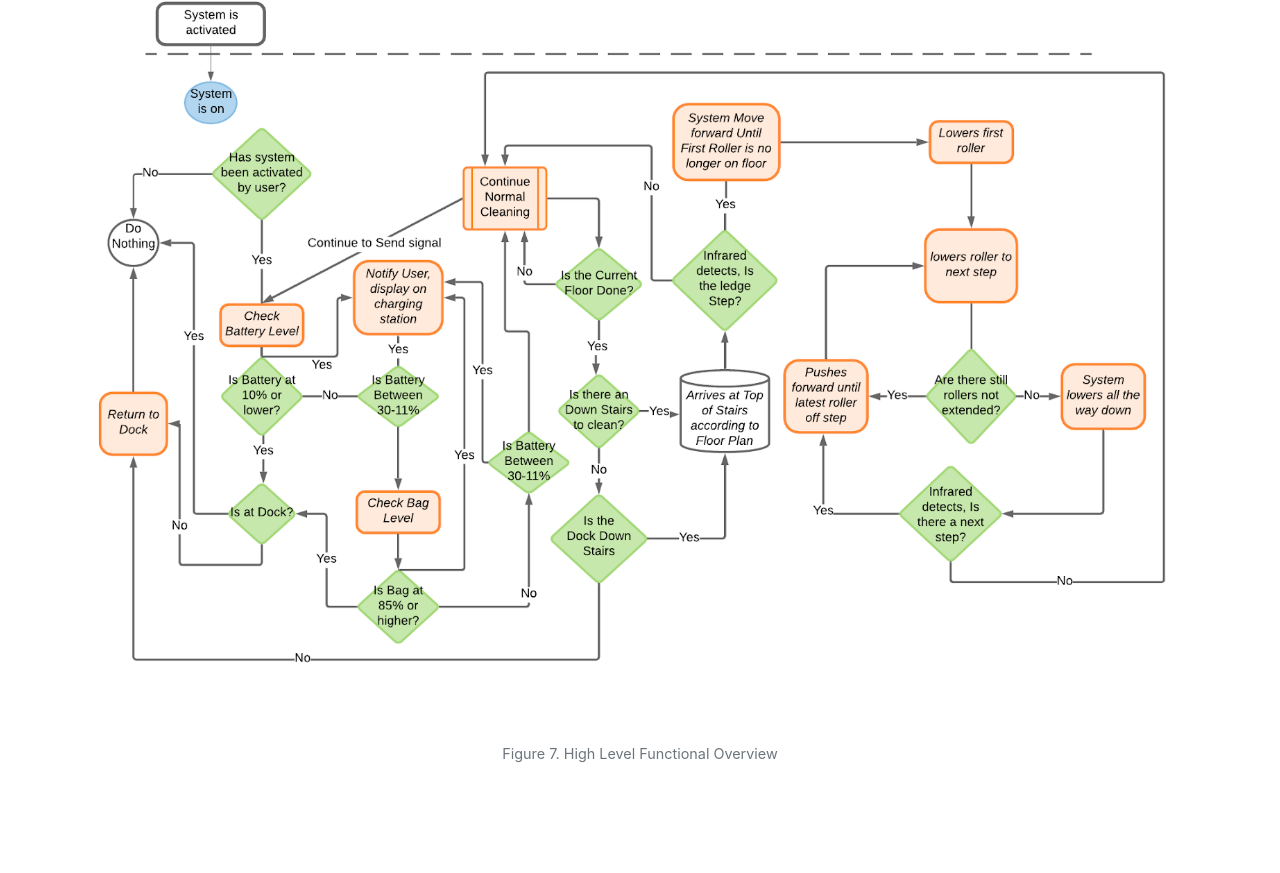
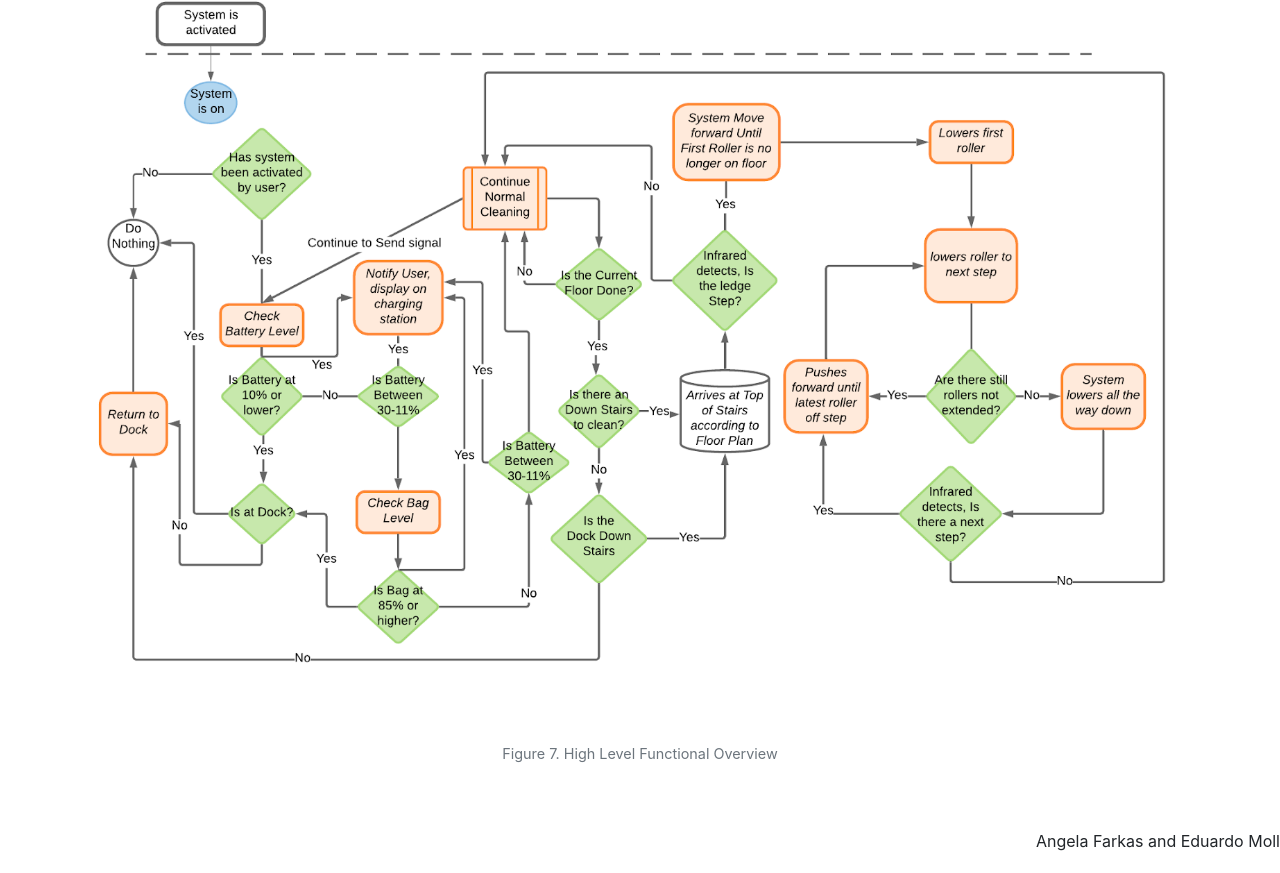
Before and after one commit to egmoll7/CS5744-Project-1-Automated-Vacuum, a plain HTML site: page design.html in a window 1280 px wide. Shown: the part 4215-5088 px from the top of the page. Before the commit the page ends 4996 px from the top, so only its background shows below. Drawn offline with nearby package versions, Linux system fonts and the light colour scheme.

Commit message:
Adds footer

```diff
--- a/design.html
+++ b/design.html
@@ -289,9 +289,11 @@
             <figcaption class="figure-caption text-center">Figure 7. High Level Functional Overview
             </figcaption>
         </figure>
+    </div>
 
-
-    </div>
+    <footer class="page-footer text-right font-small mt-5 pt-3 pb-1 ">
+        <p>Angela Farkas and Eduardo Moll</p>
+    </footer>
 
     <!-- Style Sheet -->
     <link rel="stylesheet" href="https://stackpath.bootstrapcdn.com/bootstrap/4.3.1/css/bootstrap.min.css"
```
Also changed, not shown: conclusion.html (+4 -0 lines), index.html (+4 -1 lines), modules.html (+3 -1 lines), rationale.html (+4 -0 lines), requirements.html (+4 -1 lines), use_cases.html (+5 -1 lines).
